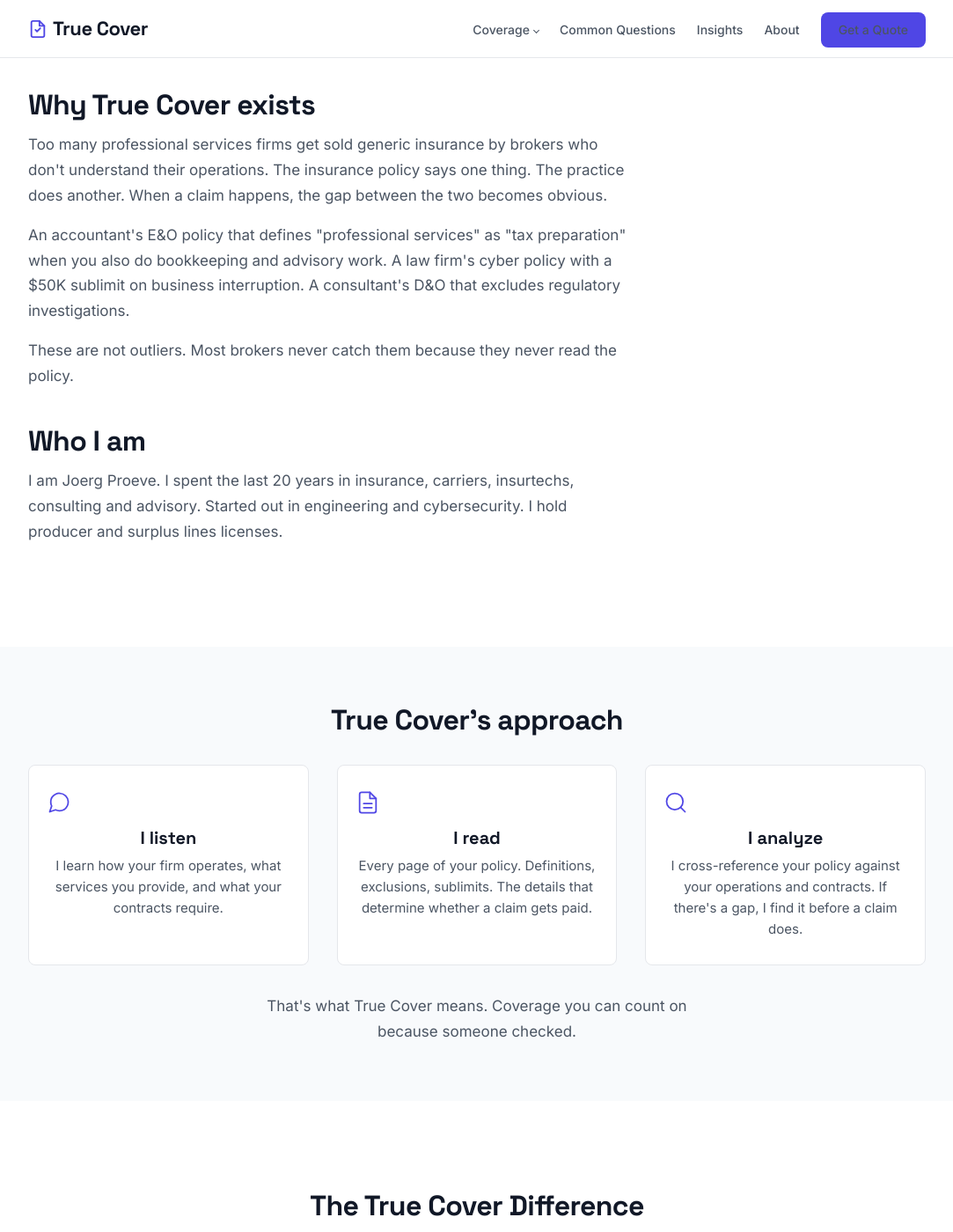
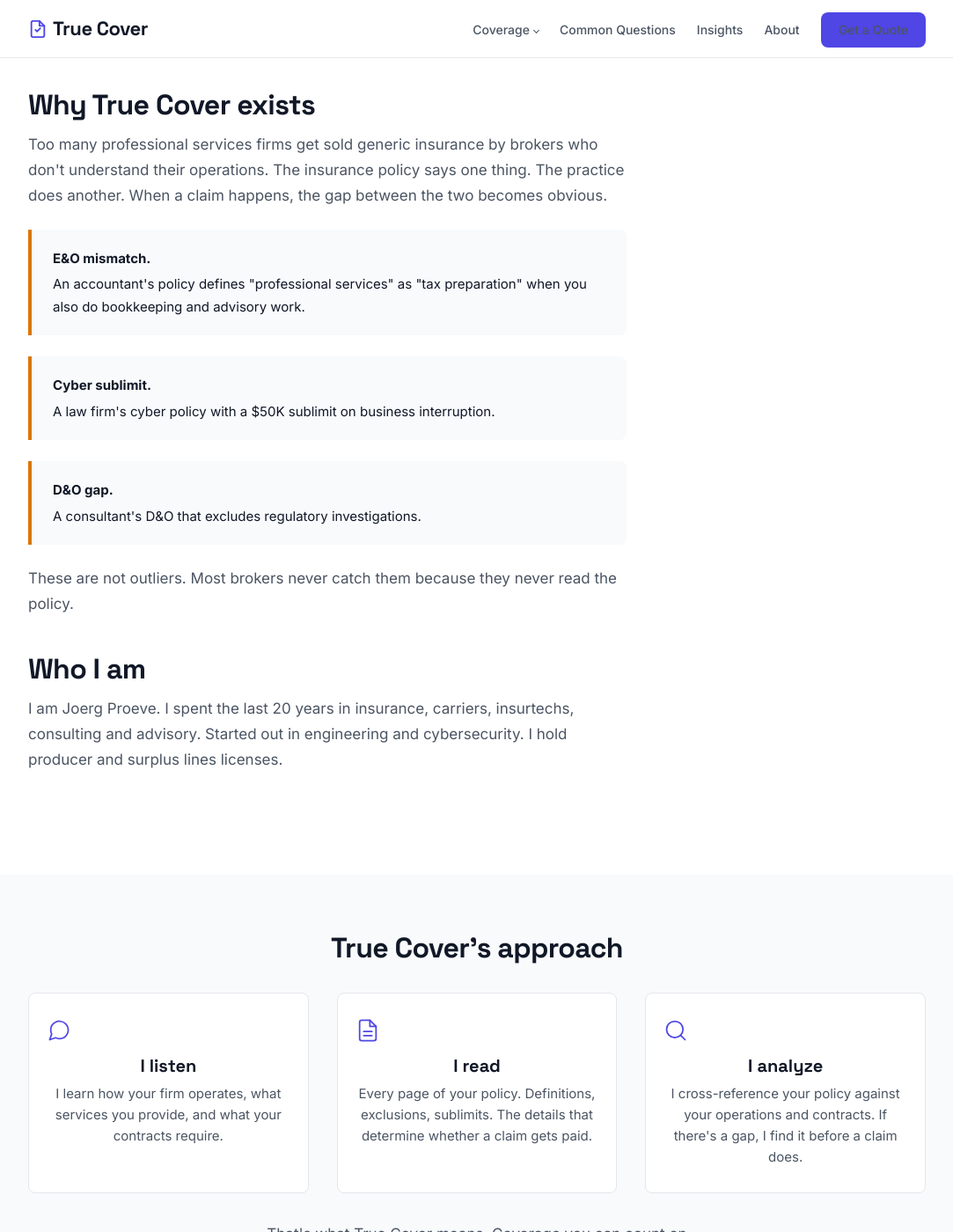
Before and after one commit to joeproe1/truecover.us, a Jekyll site: the page built from about.html, in a window 1280 px wide and 1400 px high, scrolled down 220 px. Shown: the whole window at 88% size, without its empty margins (98-1181 px from the left). Built offline with Jekyll 4.4.1, drawn with Linux system fonts in a browser that asks for light colours.

Commit message:
About page: break examples into callout boxes with accent border
Split the three coverage gap examples (E&O, cyber, D&O) into
individual callout boxes matching the style on coverage pages.
Added post-callout styles to about-body scope.

Co-Authored-By: Claude Opus 4.6 <noreply@anthropic.com>

```diff
--- a/_sass/_pages.scss
+++ b/_sass/_pages.scss
@@ -982,6 +982,21 @@ details.faq-item {
         margin-top: 40px;
         margin-bottom: 12px;
     }
+
+    .post-callout {
+        background: $bg-light;
+        border-left: 4px solid $accent2;
+        padding: 20px 24px;
+        border-radius: 0 var(--radius) var(--radius) 0;
+        margin: 24px 0;
+        font-size: 15px;
+        line-height: 1.7;
+
+        strong {
+            display: block;
+            margin-bottom: 4px;
+        }
+    }
 }
 
 // Approach section
--- a/about.html
+++ b/about.html
@@ -15,7 +15,15 @@ description: "About True Cover. Insurance brokerage for law firms, accounting fi
         <div class="about-body">
             <h2>Why True Cover exists</h2>
             <p>Too many professional services firms get sold generic insurance by brokers who don't understand their operations. The insurance policy says one thing. The practice does another. When a claim happens, the gap between the two becomes obvious.</p>
-            <p>An accountant's E&O policy that defines "professional services" as "tax preparation" when you also do bookkeeping and advisory work. A law firm's cyber policy with a $50K sublimit on business interruption. A consultant's D&O that excludes regulatory investigations.</p>
+            <div class="post-callout">
+                <strong>E&O mismatch.</strong> An accountant's policy defines "professional services" as "tax preparation" when you also do bookkeeping and advisory work.
+            </div>
+            <div class="post-callout">
+                <strong>Cyber sublimit.</strong> A law firm's cyber policy with a $50K sublimit on business interruption.
+            </div>
+            <div class="post-callout">
+                <strong>D&O gap.</strong> A consultant's D&O that excludes regulatory investigations.
+            </div>
             <p>These are not outliers. Most brokers never catch them because they never read the policy.</p>
 
             <h2>Who I am</h2>
```
